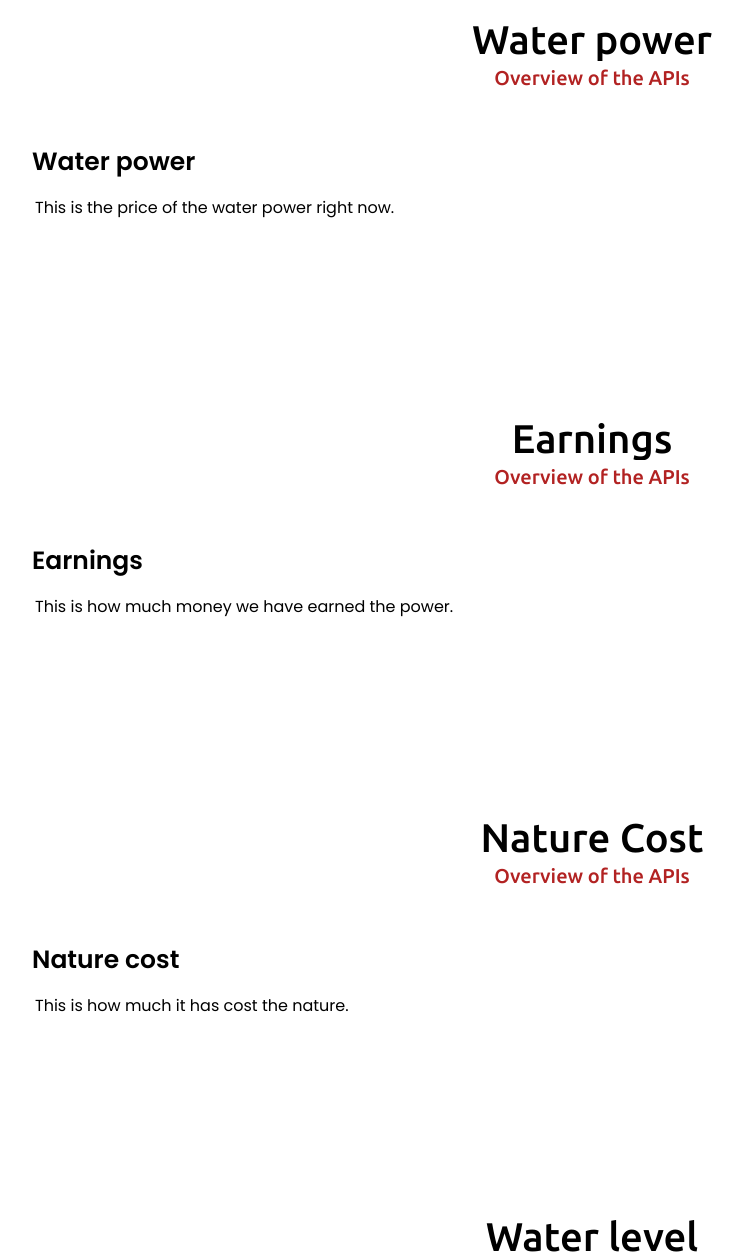
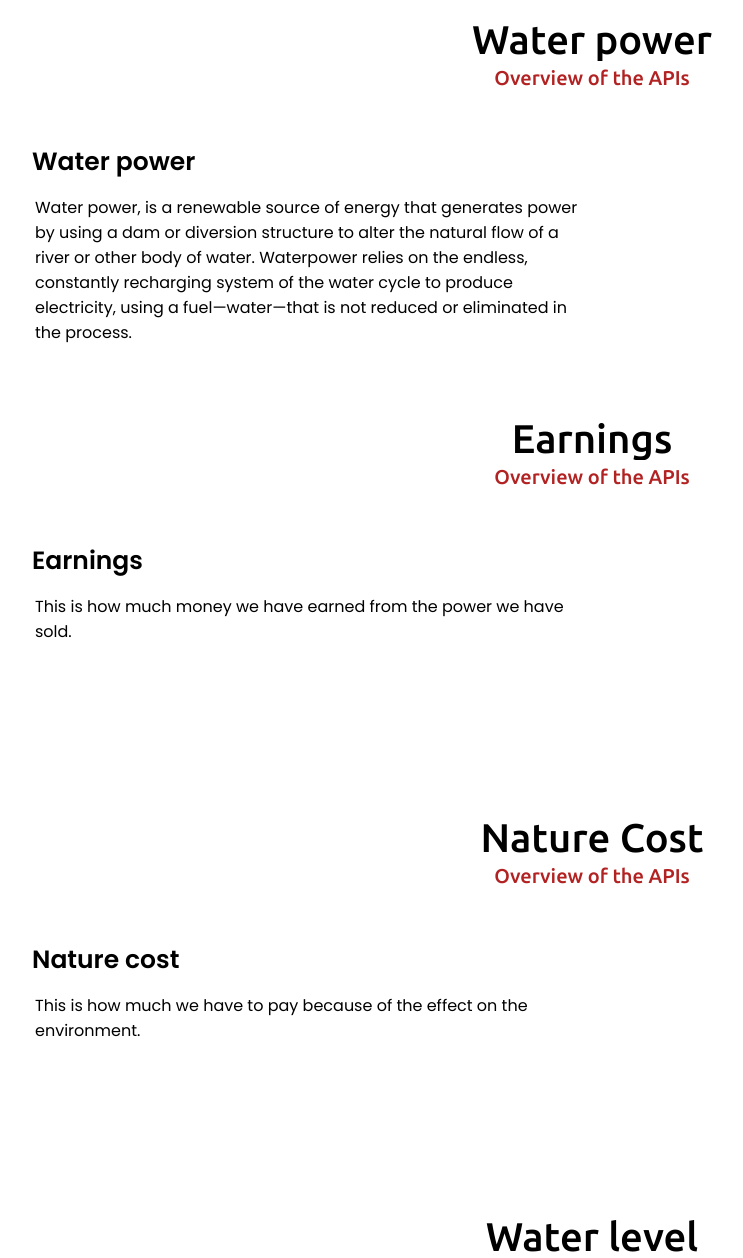
Before and after one commit to MarcusKildal/paven.as-bouve, a PHP site: page /main.php in a window 1280 px wide. Shown: the part 2068-3326 px from the top of the page, without its empty margins (48-791 px from the left). Run offline with PHP 8.4, Linux system fonts and the light colour scheme; the visitor is signed in with stand-in values (Sample User, id 1); some libraries are stand-ins or nearby versions.

Commit message:
La til litt bedre beskrivelser i de fleste andre divene

```diff
--- a/PHP&CSS&JS-filer/main.php
+++ b/PHP&CSS&JS-filer/main.php
@@ -208,7 +208,7 @@ if(empty($_SESSION["id"])) {
 
       <div class="api-left">
         <div class="api-text">Water power</div>
-        <p>This is the price of the water power right now.</p>
+        <p>Water power, is a renewable source of energy that generates power by using a dam or diversion structure to alter the natural flow of a river or other body of water. Waterpower relies on the endless, constantly recharging system of the water cycle to produce electricity, using a fuel—water—that is not reduced or eliminated in the process.</p>
       </div>
 
     </div>
@@ -233,7 +233,7 @@ if(empty($_SESSION["id"])) {
 
       <div class="api-left">
         <div class="api-text">Earnings</div>
-        <p>This is how much money we have earned the power.</p>
+        <p>This is how much money we have earned from the power we have sold.</p>
       </div>
 
     </div>
@@ -257,7 +257,7 @@ if(empty($_SESSION["id"])) {
 
       <div class="api-left">
         <div class="api-text">Nature cost</div>
-        <p>This is how much it has cost the nature.</p>
+        <p>This is how much we have to pay because of the effect on the environment.</p>
       </div>
 
     </div>
```
